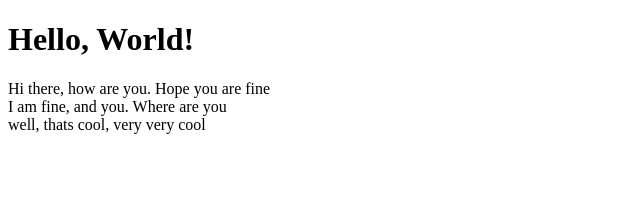
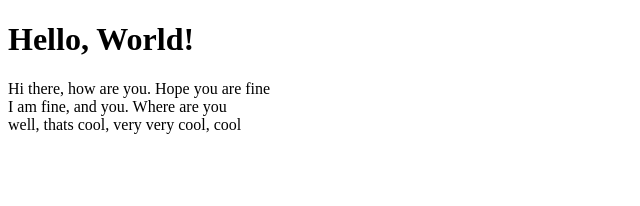
Before and after one commit to waleander/Majortunez, a React app: page / in a window 1280 px wide. Shown: the top 206 px of the page, without its empty margins (0-640 px from the left). Built offline with nearby package versions, Linux system fonts and the light colour scheme.

Commit message:
update App.jsx

```diff
--- a/src/components/App.jsx
+++ b/src/components/App.jsx
@@ -7,7 +7,7 @@ class App extends React.Component {
       messages: [
         'Hi there, how are you. Hope you are fine',
         'I am fine, and you. Where are you',
-        'well, thats cool, very very cool'
+        'well, thats cool, very very cool, cool'
       ]
     };
   }
```
